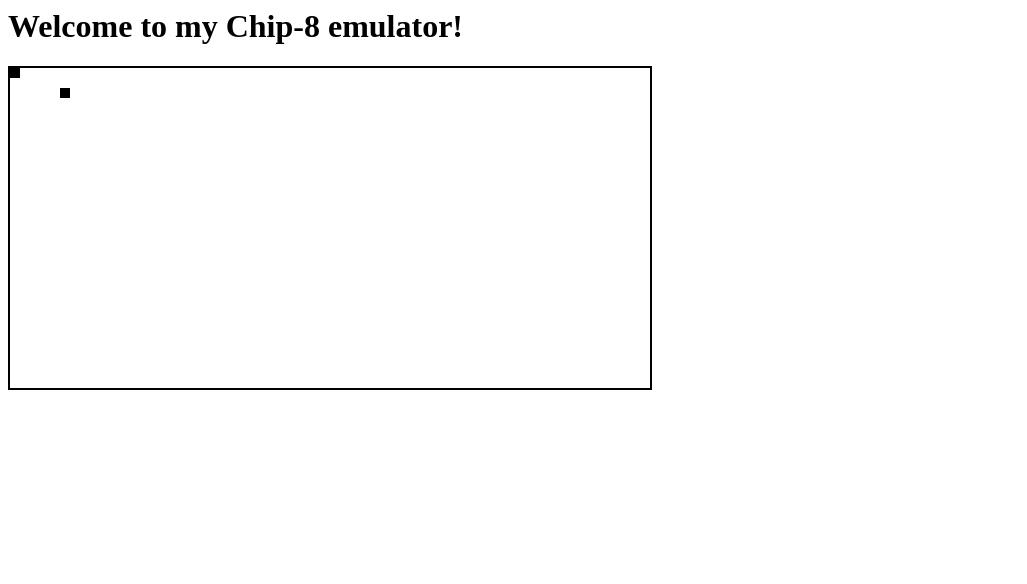
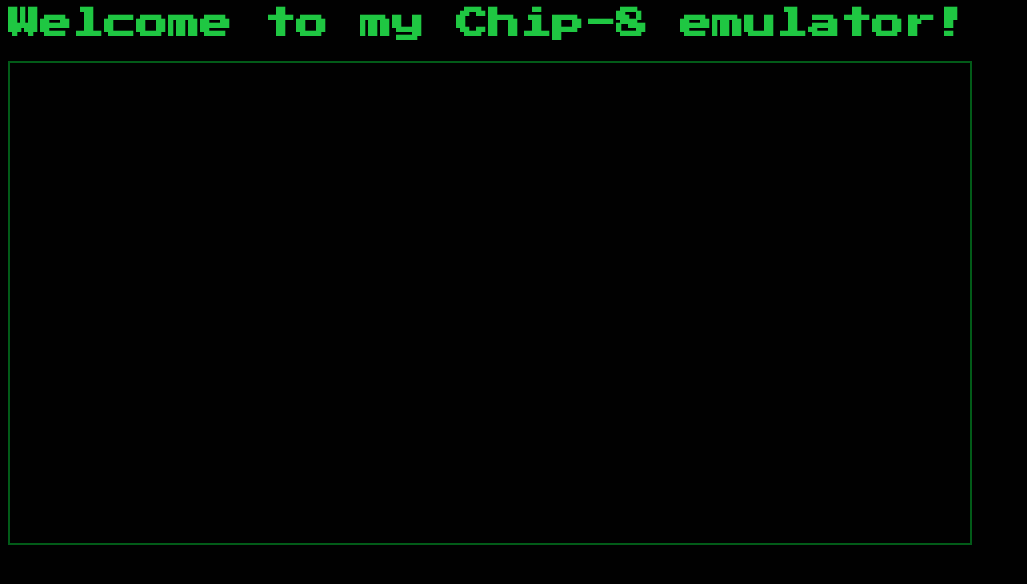
Before and after one commit to andrewogle/chip-8js, a plain HTML site: page index.html in a window 1280 px wide. Shown: the whole page, without its empty margins (0-1027 px from the left). Drawn offline with Linux system fonts and the light colour scheme.

Commit message:
building the cpu and reformated some files

```diff
--- a/index.html
+++ b/index.html
@@ -1,19 +1,23 @@
 <html lang="en">
+  <head>
+    <meta charset="UTF-8" />
+    <meta http-equiv="X-UA-Compatible" content="IE=edge" />
+    <meta name="viewport" content="width=device-width, initial-scale=1.0" />
+    <title>Document</title>
+    <link rel="preconnect" href="https://fonts.googleapis.com" />
+    <link rel="preconnect" href="https://fonts.gstatic.com" crossorigin />
+    <link
+      href="https://fonts.googleapis.com/css2?family=Press+Start+2P&display=swap"
+      rel="stylesheet"
+    />
+    <link rel="stylesheet" href="./styles.css" />
+  </head>
 
-<head>
-    <meta charset="UTF-8">
-    <meta http-equiv="X-UA-Compatible" content="IE=edge">
-    <meta name="viewport" content="width=device-width, initial-scale=1.0">
-    <title>Document</title>
-    <link rel="stylesheet" href="./styles.css">
-</head>
-
-<body>
+  <body>
     <div class="main">
-        <h1>Welcome to my Chip-8 emulator!</h1>
+      <h1 class="digital">Welcome to my Chip-8 emulator!</h1>
     </div>
     <canvas></canvas>
     <script type="module" src="scripts/chip8.js"></script>
-</body>
-
+  </body>
 </html>
--- a/scripts/chip8.js
+++ b/scripts/chip8.js
@@ -2,30 +2,35 @@ import Renderer from "./renderer.js";
 import Keyboard from "./keyboard.js";
 import Speaker from "./speaker.js";
 
-const renderer = new Renderer(10);
+const renderer = new Renderer(15);
 const keyboard = new Keyboard();
 const speaker = new Speaker();
 
 let loop;
 
-let fps = 60, fpsInterval, startTime, now, then, elapsed;
+let fps = 60,
+  fpsInterval,
+  startTime,
+  now,
+  then,
+  elapsed;
 
-function init(){
+function init() {
   fpsInterval = 1000 / fps;
   then = Date.now();
   startTime = then;
 
-    //remove after done testing
-    renderer.testRender();
-    renderer.render();
+  // remove after done testing
+  // renderer.testRender();
+  // renderer.render();
+
   loop = requestAnimationFrame(step);
 }
 
-function step(){
+function step() {
   now = Date.now();
   elapsed = now - then;
-    if( elapsed > fpsInterval){
-
+  if (elapsed > fpsInterval) {
   }
   loop = requestAnimationFrame(step);
 }
--- a/scripts/keyboard.js
+++ b/scripts/keyboard.js
@@ -1,5 +1,5 @@
-class Keyboard{
-    constructor(){
+class Keyboard {
+  constructor() {
     this.KEYMAP = {
       49: 0x1, // 1
       50: 0x2, // 2
@@ -8,39 +8,37 @@ class Keyboard{
       81: 0x4, // Q
       87: 0x5, // W
       69: 0x6, // E
-            82: 0xD, // R
+      82: 0xd, // R
       65: 0x7, // A
       83: 0x8, // S
       68: 0x9, // D
-            70: 0xE, // F
-            90: 0xA, // Z
+      70: 0xe, // F
+      90: 0xa, // Z
       88: 0x0, // X
-            67: 0xB, // C
-            86: 0xF  // V
-        }
+      67: 0xb, // C
+      86: 0xf, // V
+    };
     this.keysPressed = [];
 
     this.onNextKeyPress = null;
 
-        window.addEventListener('keydown', this.onKeyDown.bind(this),false);
-        window.addEventListener('keyup', this.onKeyUp.bind(this), false);
+    window.addEventListener("keydown", this.onKeyDown.bind(this), false);
+    window.addEventListener("keyup", this.onKeyUp.bind(this), false);
   }
-    isKeyPressed(keyCode){
-
+  isKeyPressed(keyCode) {
     return this.keysPressed[keyCode];
-
   }
 
-    onKeyDown(event){
+  onKeyDown(event) {
     let key = this.KEYMAP[event.which];
     this.keysPressed[key] = true;
     // Make sure onNextKeyPress is initialized and the pressed key is actually mapped to a Chip-8 key
-        if(this.onNextKeyPress !== null && key){
+    if (this.onNextKeyPress !== null && key) {
       this.onNextKeyPress(parseInt(key));
       this.onNextKeyPress = null;
     }
   }
-    onKeyUp(event){
+  onKeyUp(event) {
     let key = this.KEYMAP[event.which];
     this.keysPressed[key] = false;
   }
--- a/scripts/renderer.js
+++ b/scripts/renderer.js
@@ -1,5 +1,5 @@
 class Renderer {
-    constructor(scale){
+  constructor(scale) {
     // chip-8 display is 64 x 32 pixels
     this.cols = 64;
     this.rows = 32;
@@ -12,48 +12,45 @@ class Renderer {
     this.display = new Array(this.cols * this.rows);
   }
   //sprites are XORed into the display
-    setPixel(x,y){
+  setPixel(x, y) {
     // if a pixel appears outside the bounds of the display then it should wrap around to the otherside
-        if(x > this.cols){
+    if (x > this.cols) {
       x -= this.cols;
-        }else if(x < 0){
+    } else if (x < 0) {
       x += this.cols;
     }
-        if(y > this.rows){
+    if (y > this.rows) {
       y -= this.rows;
-        }
-        else if(y <0){
+    } else if (y < 0) {
       y += this.rows;
     }
-        let pixelLoc = x + (y * this.cols);
+    let pixelLoc = x + y * this.cols;
     // toggle value at pixelLoc 0 to 1 or 1 to 0, 1 means draw a pixel 0 means erase
     this.display[pixelLoc] ^= 1;
     // if this returns true then a pixel was erased false means nothing was erased
     return !this.display[pixelLoc];
   }
   // clear out display array by reinitializing it
-    clear(){
-
+  clear() {
     this.display = new Array(this.cols * this.rows);
-
   }
 
-    render(){
+  render() {
     // clear the display every render cycle
-        this.ctx.clearRect(0,0, this.canvas.width, this.canvas.height)
+    this.ctx.clearRect(0, 0, this.canvas.width, this.canvas.height);
 
     // loop through display array
-        for(let i = 0; i < this.cols * this.rows; i++){
+    for (let i = 0; i < this.cols * this.rows; i++) {
       // get the x position of the pixel
       let x = (i % this.cols) * this.scale;
       // get the y position
-            let y = Math.floor( i / this.cols) * this.scale;
+      let y = Math.floor(i / this.cols) * this.scale;
       // if the value at this.display[i] == 1 draw a pixel
-            if(this.display[i]){
+      if (this.display[i]) {
         // set pixel color to black
-                this.ctx.fillStyle = '#000';
+        this.ctx.fillStyle = "#1FC742";
         // place a pixel at (x , y) with a width and hieght of scale
-                this.ctx.fillRect(x,y, this.scale, this.scale);
+        this.ctx.fillRect(x, y, this.scale, this.scale);
       }
     }
   }
@@ -62,6 +59,6 @@ class Renderer {
     this.setPixel(0, 0);
     this.setPixel(5, 2);
   }
-};
+}
 
 export default Renderer;
--- a/styles.css
+++ b/styles.css
@@ -1,3 +1,12 @@
+body {
+  background-color: #010101;
+}
+
 canvas {
-    border: 2px solid black;
+  border: 2px solid #025b18;
 }
+
+.digital {
+  font-family: "Press Start 2P", cursive;
+  color: #1fc742;
+}
```
Also changed, not shown: scripts/cpu.js (+28 -0 lines), scripts/speaker.js (+11 -9 lines). Lines whose indentation alone changed are shown as unchanged.
